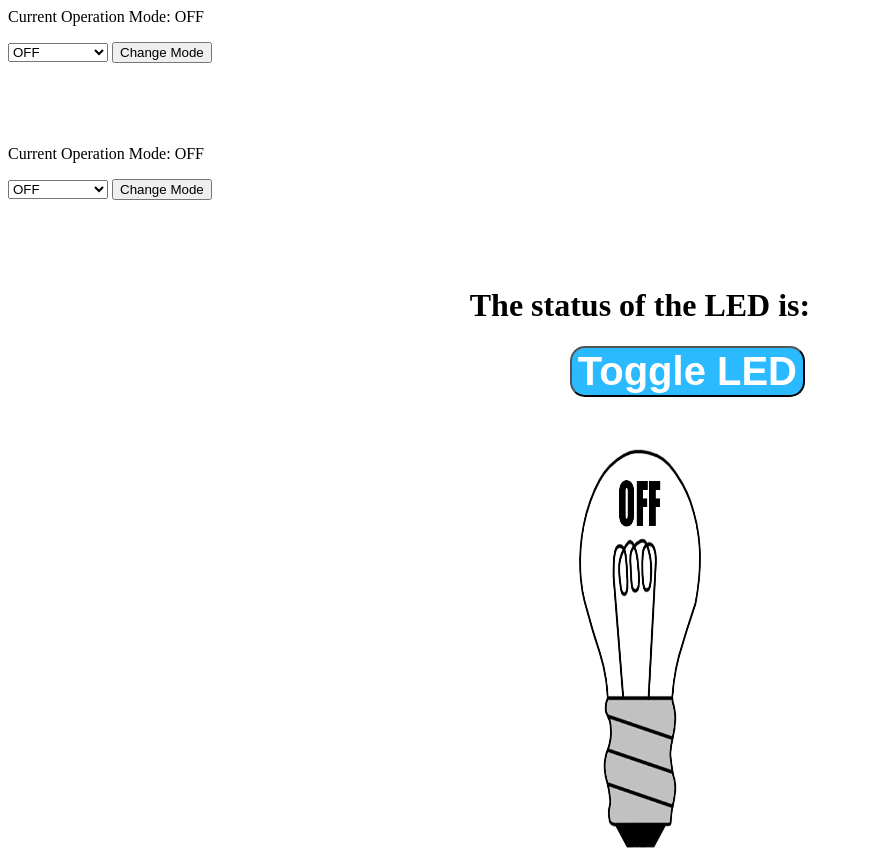
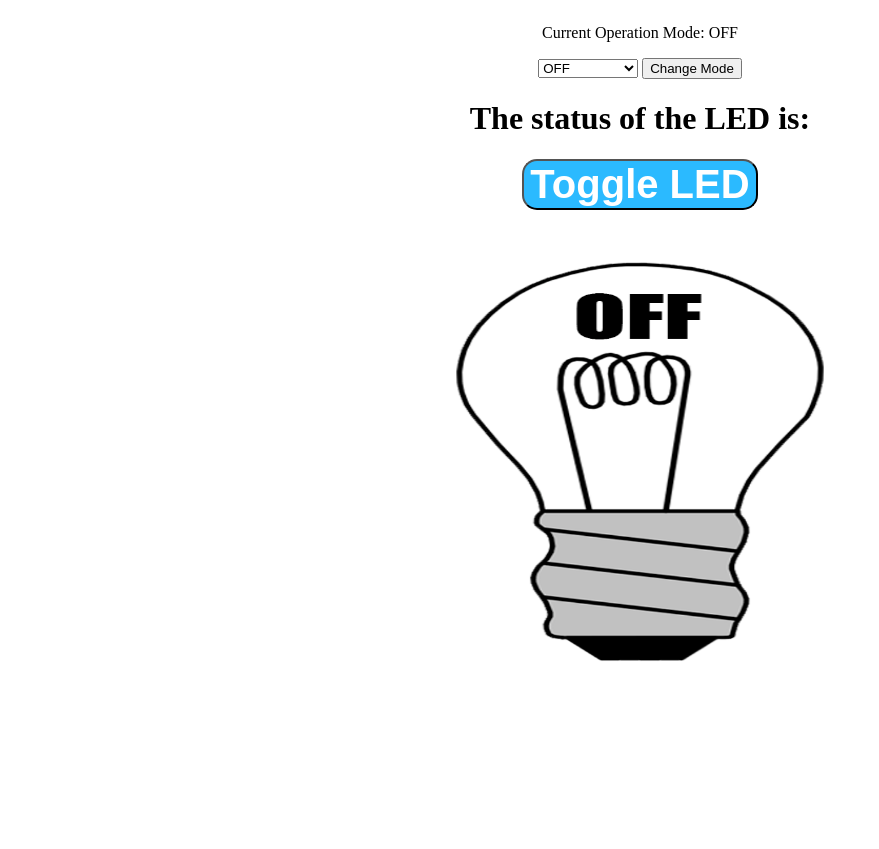
Before and after one commit to isidebisi/FASTIoT, a PHP site: page / in a window 1280 px wide. Shown: the whole page, without its empty margins (0-879 px from the left). After the commit the page ends 661 px from the top, so only its background shows below. Run offline with PHP 8.4, Linux system fonts and the light colour scheme; data that the repository does not hold is empty; some libraries are stand-ins or nearby versions.

Commit message:
updated for modes

```diff
--- a/website_files/index.php
+++ b/website_files/index.php
@@ -46,27 +46,7 @@
 $row  = mysqli_fetch_assoc($result);
 ?>
 
-<!-- Display the current operation mode -->
-<p>Current Operation Mode:
-<?php
-switch ($current_mode) {
-    case 0:
-        echo "OFF";
-        break;
-    case 1:
-        echo "MANUAL";
-        break;
-    case 2:
-        echo "TIMER";
-        break;
-    case 3:
-        echo "AUTOMATIC";
-        break;
-    default:
-        echo "UNKNOWN";
-}
-?>
-</p>
+
 
 
 
@@ -74,7 +54,7 @@
 <style>
 	.wrapper{
 		width: 100%;
-		padding-top: 50px;
+		padding-top: 0px;
 	}
 	.col_3{
 		width: 33.3333333%;
@@ -124,6 +104,38 @@
 </head>
 <body>
 
+
+
+	<div class="wrapper", class="col3">
+
+		<div class="col_3">
+		</div>
+
+		<div class="col_3">
+			<div id="mode_status" style="text-align: center;">
+				<!-- Display the current operation mode -->
+				<p>Current Operation Mode:
+				<?php
+				switch ($current_mode) {
+					case 0:
+						echo "OFF";
+						break;
+					case 1:
+						echo "MANUAL";
+						break;
+					case 2:
+						echo "TIMER";
+						break;
+					case 3:
+						echo "AUTOMATIC";
+						break;
+					default:
+						echo "UNKNOWN";
+				}
+				?>
+				</p>
+			</div>
+			<div style="text-align: center;">
 				<!-- Form to change the operation mode -->
 				<form method="post" action="">
 					<select name="operation_mode">
@@ -134,19 +146,14 @@
 					</select>
 					<input type="submit" name="change_mode" value="Change Mode">
 				</form>
-
-	<div class="wrapper" id="refresh">
-		<div class="col_3">
 			</div>
 
-		<div class="col_3" >
+			<div id="led_status" >
 
 				<?php echo '<h1 style="text-align: center;">The status of the LED is: '.$row['status'].'</h1>';?>
 
-			<div class="col_3">
-			</div>
 
-			<div class="col_3" style="text-align: center;">
+				<div style="text-align: center;">
 				<form action="index.php" method="post" id="LED" enctype="multipart/form-data">
 					<input id="submit_button" type="submit" name="toggle_LED" value="Toggle LED" />
 				</form>
@@ -154,8 +161,9 @@
 				<script type="text/javascript">
 				$(document).ready (function () {
 					var updater = setTimeout (function () {
-					$('div#refresh').load ('index.php', 'update=true');
-				}, 1000);
+						$('div#led_status').load('index.php #led_status');
+						$('div#mode_status').load('index.php #mode_status');
+					}, 1000); // Refresh every second
 				});
 				</script>
 				<br>
@@ -174,8 +182,7 @@
 				<?php
 					}
 				?>
-
-
+			</div>
 
 
 		</div>
@@ -183,9 +190,5 @@
 		<div class="col_3">
 		</div>
 	</div>
-
-		<div class="col_3">
-		</div>
-	</div>
 </body>
 </html>
```
Also changed, not shown: 2 other files. Lines whose indentation alone changed are shown as unchanged.
